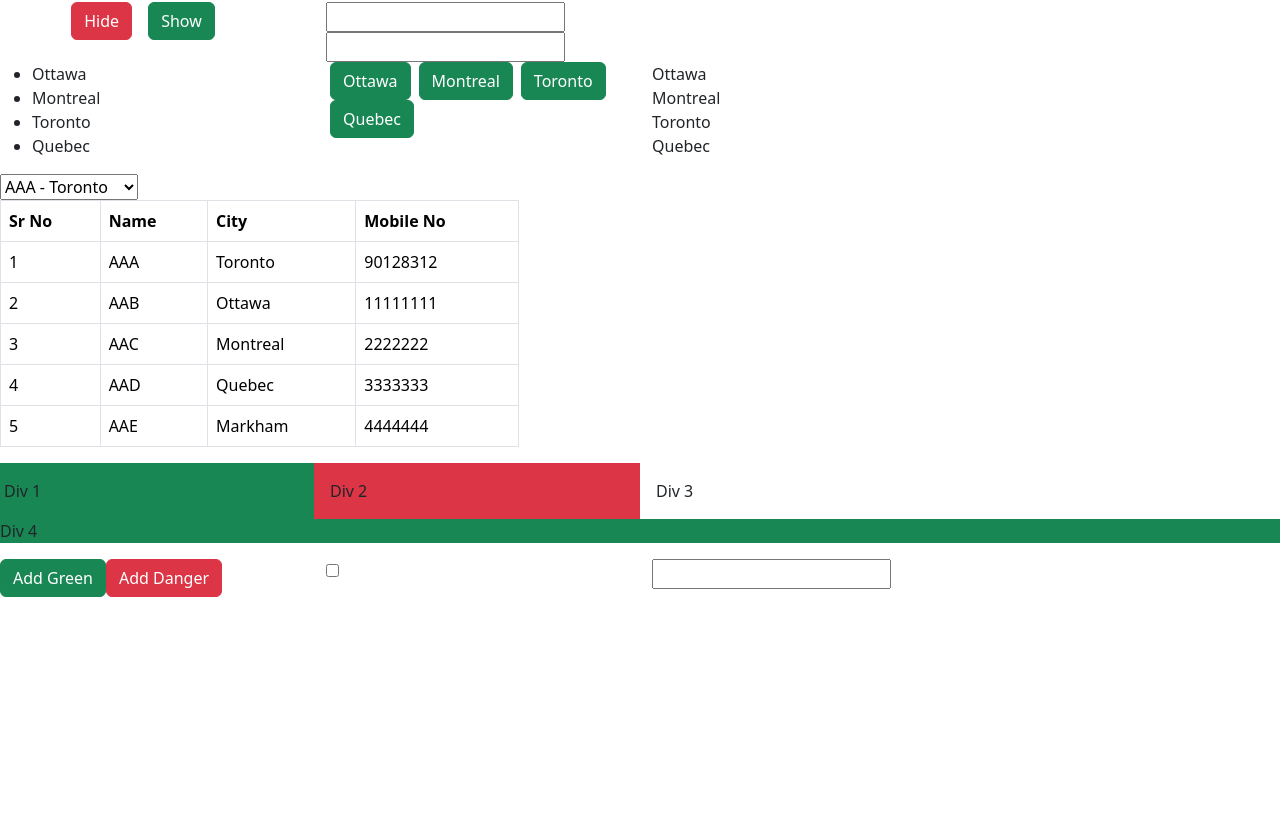
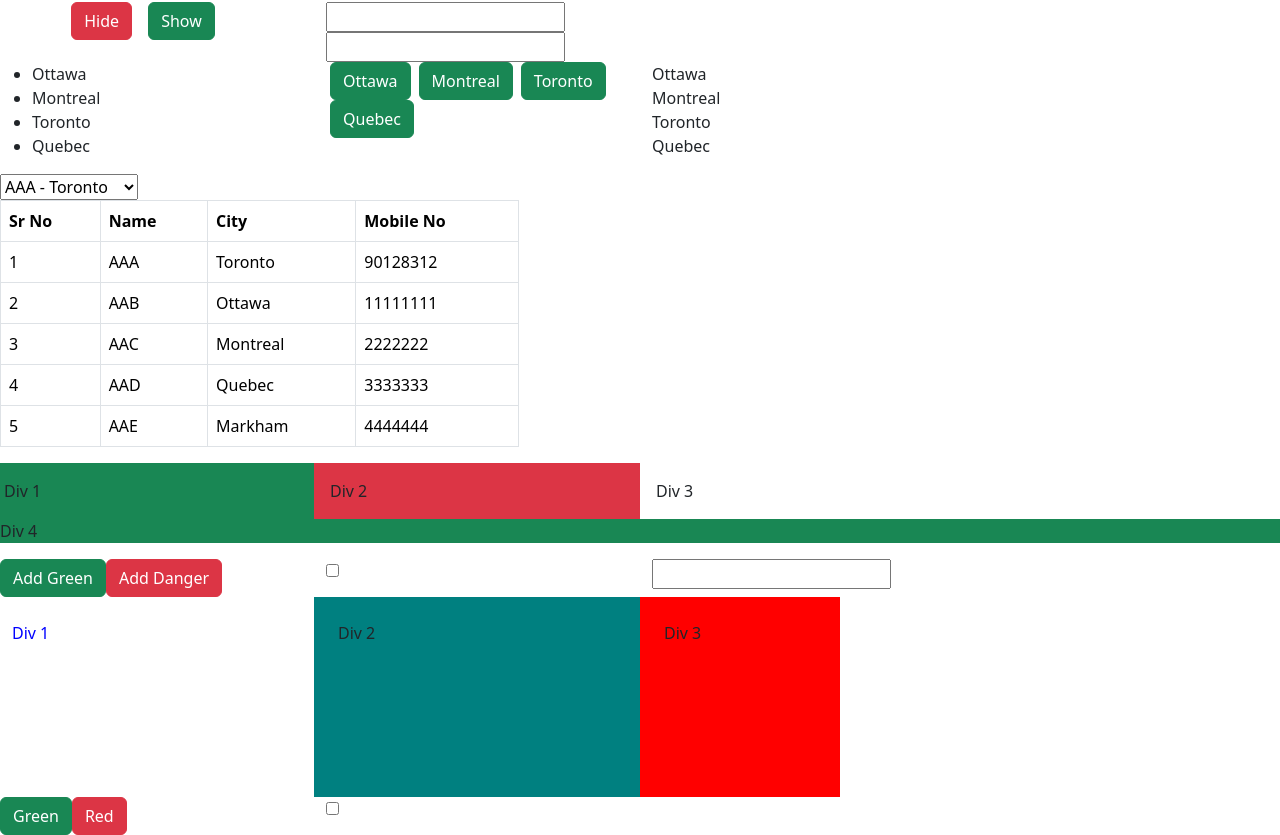
Before and after one commit to limlei2/angularTest, an Angular app: page / in a window 1280 px wide. Shown: the part 346-1181 px from the top of the page. Before the commit the page ends 943 px from the top, so only its background shows below. Built offline with nearby package versions, Linux system fonts and the light colour scheme.

Commit message:
finished ngStyle

```diff
--- a/src/app/app.component.html
+++ b/src/app/app.component.html
@@ -3,3 +3,4 @@
 <app-ng-if></app-ng-if>
 <app-ng-for></app-ng-for>
 <app-ng-class></app-ng-class>
+<app-ng-style></app-ng-style>
--- a/src/app/app.component.ts
+++ b/src/app/app.component.ts
@@ -6,10 +6,11 @@
 import { NgIfComponent } from './components/ng-if/ng-if.component';
 import { NgForComponent } from './components/ng-for/ng-for.component';
 import { NgClassComponent } from './components/ng-class/ng-class.component';
+import { NgStyleComponent } from "./components/ng-style/ng-style.component";
 
 @Component({
   selector: 'app-root',
-  imports: [DataBindingComponent, NgIfComponent, NgForComponent, NgClassComponent],
+  imports: [DataBindingComponent, NgIfComponent, NgForComponent, NgClassComponent, NgStyleComponent],
   templateUrl: './app.component.html',
   styleUrl: './app.component.css'
 })
--- a/src/app/components/ng-style/ng-style.component.html
+++ b/src/app/components/ng-style/ng-style.component.html
@@ -1 +1,20 @@
-<p>ng-style works!</p>
+<div class="row">
+    <div class="col-3 p-4" [ngStyle]="{'background-color': div1BgColor, 'color':'blue'}">
+        Div 1
+    </div>
+    <div class="col-3 p-4" [ngStyle]="{'background-color': isChecked == true ? 'red':'teal'}">
+        Div 2
+    </div>
+    <div class="col-3 p-4" [ngStyle]="myCss">
+        Div 3
+    </div>
+</div>
+<div class="row">
+    <div class="col-3">
+        <button class="btn btn-success" (click) = "addDiv1Color('green')">Green</button>
+        <button class="btn btn-danger"  (click) = "addDiv1Color('red')">Red</button>
+    </div>
+    <div class="col-3">
+        <input type="checkbox" [(ngModel)]="isChecked"/>
+    </div>
+</div>
--- a/src/app/components/ng-style/ng-style.component.ts
+++ b/src/app/components/ng-style/ng-style.component.ts
@@ -1,11 +1,24 @@
+import { NgStyle } from '@angular/common';
 import { Component } from '@angular/core';
+import { FormsModule } from '@angular/forms';
 
 @Component({
   selector: 'app-ng-style',
-  imports: [],
+  imports: [NgStyle, FormsModule],
   templateUrl: './ng-style.component.html',
   styleUrl: './ng-style.component.css'
 })
 export class NgStyleComponent {
+  div1BgColor: string = '';
+  isChecked: boolean = false;
 
+  myCss: any = {
+    'background-color': 'red',
+    'width': '200px',
+    'height': '200px'
+  }
+
+  addDiv1Color(color: string) {
+    this.div1BgColor = color;
+  }
 }
```
